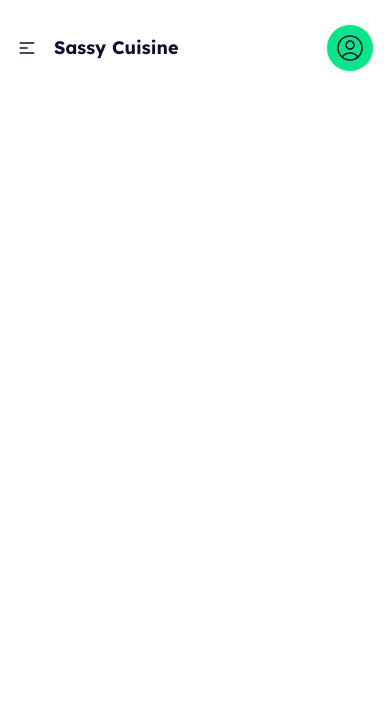
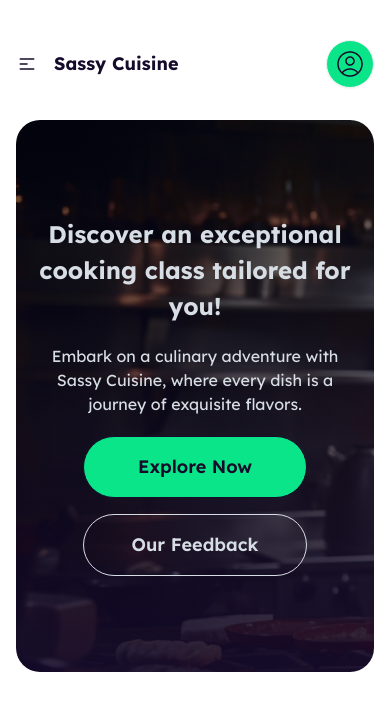
Before and after one commit to SM-Noushan/react-sassy-cuisine-ph-assignment-7, a React (Vite) app: page / in a window 390 px wide. Shown: the top 710 px of the page. Built offline with nearby package versions, Linux system fonts and the light colour scheme.

Commit message:
added banner

```diff
--- a/src/App.jsx
+++ b/src/App.jsx
@@ -1,8 +1,10 @@
+import Banner from "./components/header/Banner";
 import Nav from "./components/header/Nav";
 function App() {
   return (
-    <div className="mx-auto max-w-[425px] md:container xl:max-w-screen-xl font-lexend text-haiti-950">
-      <Nav></Nav>
+    <div className="mx-auto max-w-[425px] md:container xl:max-w-screen-xl font-lexend text-haiti-950 p-4">
+      <Nav />
+      <Banner />
     </div>
   )
 }
--- /dev/null
+++ b/src/components/header/Banner.jsx
@@ -0,0 +1,19 @@
+import banner from '../../assets/banner.png';
+const Banner = () => {
+    return (
+        <div className="rounded-3xl py-20 md:py-24 lg:py-32 bg-cover bg-no-repeat my-6" style={{ backgroundImage: `linear-gradient(180deg,rgba(3,7,18,0.50)0%,rgba(3,7,18,0.00)100%),url(${banner})` }}>
+            <div className="hero-content text-center text-neutral-content">
+                <div className="md:w-2/3">
+                    <h1 className="mb-5 text-2xl md:text-3xl lg:text-5xl font-bold leading-normal lg:leading-[60px]">Discover an exceptional cooking class tailored for you!</h1>
+                    <p className="md:text-lg mb-5">Embark on a culinary adventure with Sassy Cuisine, where every dish is a journey of exquisite flavors.</p>
+                    <div className="*:rounded-full *:w-56 *:text-lg md:*:text-2xl *:font-semibold *:px-6 *:py-4 flex flex-col md:flex-row justify-center items-center gap-4">
+                        <button className="bg-spring-green-500 border hover:bg-spring-green-600 text-haiti-950">Explore Now</button>
+                        <button className="border border-white hover:text-haiti-200">Our Feedback</button>
+                    </div>
+                </div>
+            </div>
+        </div>
+    );
+};
+
+export default Banner;
--- a/src/components/header/Nav.jsx
+++ b/src/components/header/Nav.jsx
@@ -2,13 +2,13 @@ import avatar from '../../assets/avatar-icon.png';
 import Li from './Li';
 const Nav = () => {
     return (
-        <div className="navbar my-4 px-4 lg:p-0">
+        <div className="navbar my-4 p-0">
             <div className="navbar-start w-full lg:w-1/2">
                 <div className="dropdown">
                     <div tabIndex={0} role="button" className="btn btn-ghost pl-0 lg:hidden">
                         <svg xmlns="http://www.w3.org/2000/svg" className="h-5 w-5" fill="none" viewBox="0 0 24 24" stroke="currentColor"><path strokeLinecap="round" strokeLinejoin="round" strokeWidth="2" d="M4 6h16M4 12h8m-8 6h16" /></svg>
                     </div>
-                    <ul tabIndex={0} className="menu menu-sm dropdown-content mt-3 z-[1] p-2 shadow bg-base-100 rounded-box w-52">
+                    <ul tabIndex={0} className="menu dropdown-content mt-3 z-[1] p-2 shadow bg-base-300 rounded-box w-52">
                         <Li />
                     </ul>
                 </div>
```
